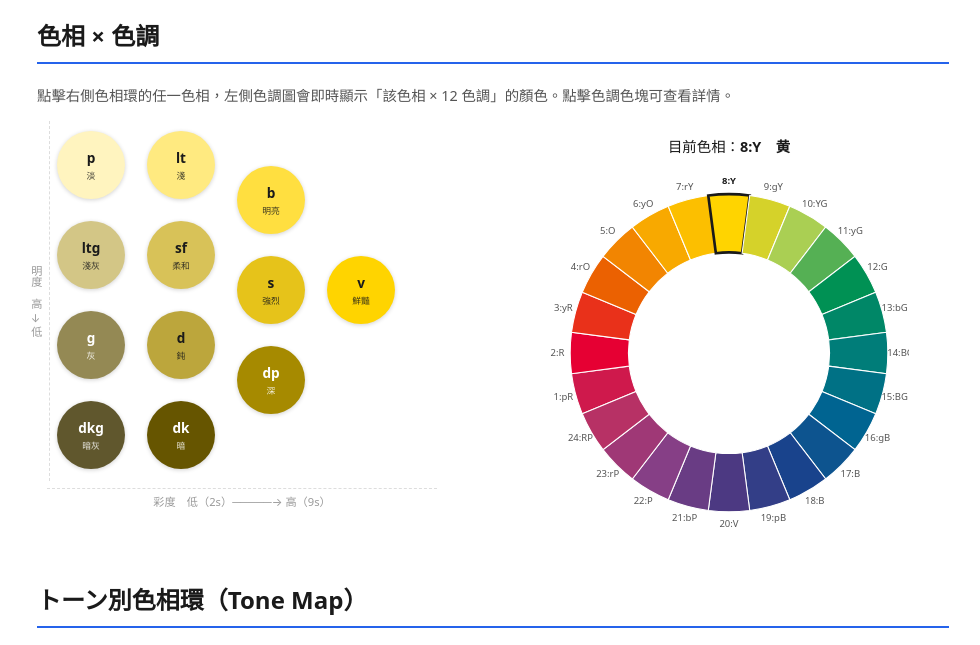
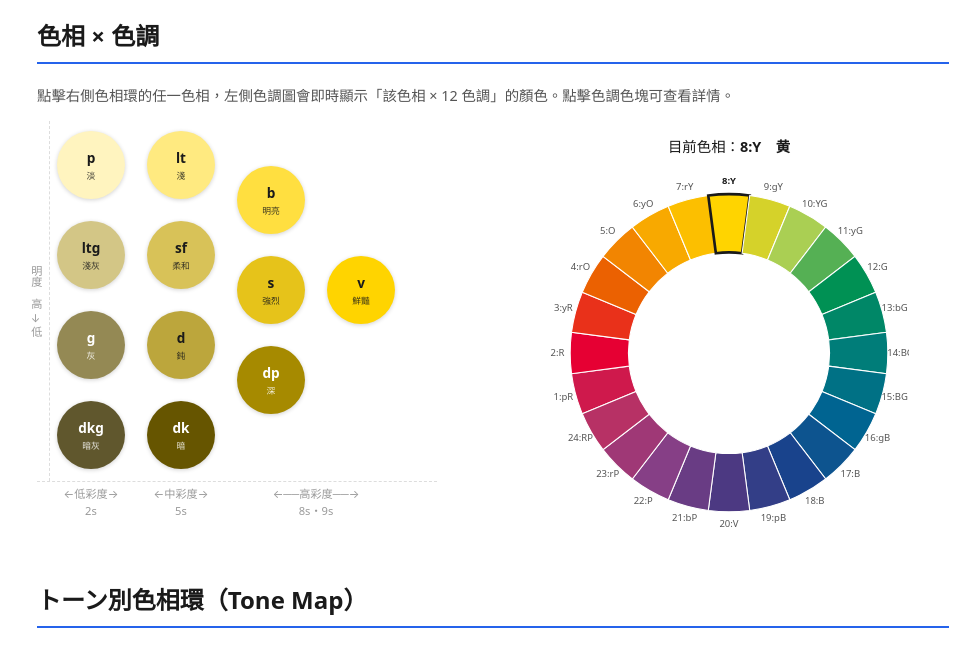
Before and after one commit to cating341/jpca-color-practice, a website: page src/pccs.html in a window 1280 px wide. Shown: the part 145-790 px from the top of the page, without its empty margins (147-1127 px from the left). Drawn offline with Linux system fonts and the light colour scheme.

Commit message:
feat: segment saturation axis labels aligned to tone columns

```diff
--- a/src/css/pccs.css
+++ b/src/css/pccs.css
@@ -32,8 +32,16 @@
   border-right: 1px dashed #ddd; padding-right: 4px;
 }
 .axis-x {
-  bottom: 10px; left: 10px; right: 0;
-  text-align: center; border-top: 1px dashed #ddd; padding-top: 4px;
+  bottom: 0; left: 0; right: 0;
+  height: 40px;
+  border-top: 1px dashed #ddd;
+}
+.axis-seg {
+  position: absolute;
+  top: 4px;
+  text-align: center;
+  line-height: 1.5;
+  white-space: nowrap;
 }
 
 .tone-spot {
--- a/src/pccs.html
+++ b/src/pccs.html
@@ -22,7 +22,11 @@
         <div class="tone-spot-area">
           <div id="tone-spot-map" class="tone-spot-map">
             <div class="axis-label axis-y">明度　高 → 低</div>
-            <div class="axis-label axis-x">彩度　低（2s）─────→ 高（9s）</div>
+            <div class="axis-label axis-x">
+              <span class="axis-seg" style="left: 20px; width: 68px;">←低彩度→<br>2s</span>
+              <span class="axis-seg" style="left: 110px; width: 68px;">←中彩度→<br>5s</span>
+              <span class="axis-seg" style="left: 200px; width: 158px;">←──高彩度──→<br>8s・9s</span>
+            </div>
           </div>
         </div>
         <div class="hue-wheel-area">
```
Also changed, not shown: docs/superpowers/specs/2026-06-02-pccs-visualization-design.md (+1 -1 lines).
